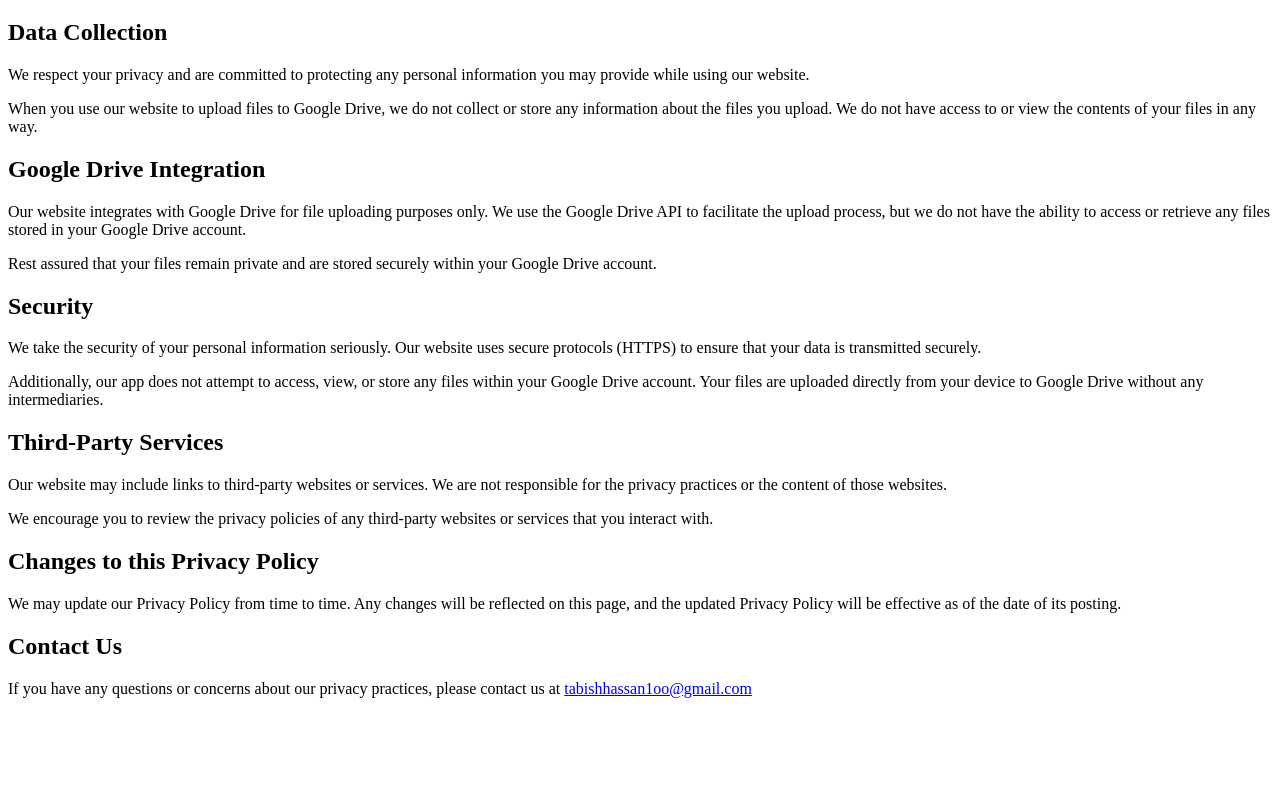
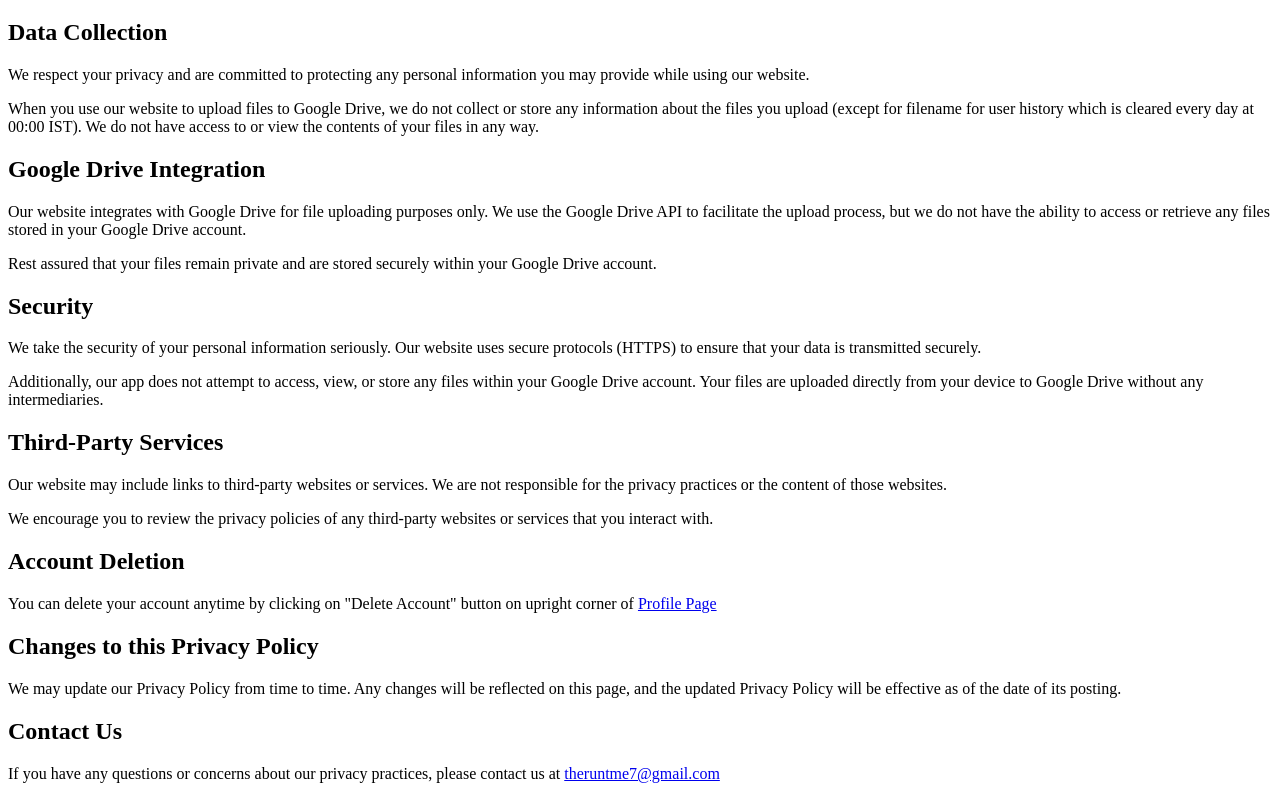
Before and after one commit to the-runtime/downDriverServer, a plain HTML site: page web/public/privacy-policy.html in a window 1280 px wide. Shown: the part 61-860 px from the top of the page. Before the commit the page ends 800 px from the top, so only its background shows below. Drawn offline with Linux system fonts and the light colour scheme.

Commit message:
minor fixes

```diff
--- a/web/public/privacy-policy.html
+++ b/web/public/privacy-policy.html
@@ -8,7 +8,7 @@
 
     <h2>Data Collection</h2>
     <p>We respect your privacy and are committed to protecting any personal information you may provide while using our website.</p>
-    <p>When you use our website to upload files to Google Drive, we do not collect or store any information about the files you upload. We do not have access to or view the contents of your files in any way.</p>
+    <p>When you use our website to upload files to Google Drive, we do not collect or store any information about the files you upload (except for filename for user history which is cleared every day at 00:00 IST). We do not have access to or view the contents of your files in any way.</p>
 
     <h2>Google Drive Integration</h2>
     <p>Our website integrates with Google Drive for file uploading purposes only. We use the Google Drive API to facilitate the upload process, but we do not have the ability to access or retrieve any files stored in your Google Drive account.</p>
@@ -22,10 +22,13 @@
     <p>Our website may include links to third-party websites or services. We are not responsible for the privacy practices or the content of those websites.</p>
     <p>We encourage you to review the privacy policies of any third-party websites or services that you interact with.</p>
 
+    <h2>Account Deletion</h2>
+    <p>You can delete your account anytime by clicking on "Delete Account" button on upright corner of <a href="/profile">Profile Page</a> </p>
+
     <h2>Changes to this Privacy Policy</h2>
     <p>We may update our Privacy Policy from time to time. Any changes will be reflected on this page, and the updated Privacy Policy will be effective as of the date of its posting.</p>
 
     <h2>Contact Us</h2>
-    <p>If you have any questions or concerns about our privacy practices, please contact us at <a href="mailto:theruntime7@gmail.com">tabishhassan1oo@gmail.com</a></p>
+    <p>If you have any questions or concerns about our privacy practices, please contact us at <a href="mailto:theruntime7@gmail.com">theruntme7@gmail.com</a></p>
 </body>
 </html>
```
Also changed, not shown: web/public/index.html (+2 -2 lines), web/public/favicon.ico (added).
